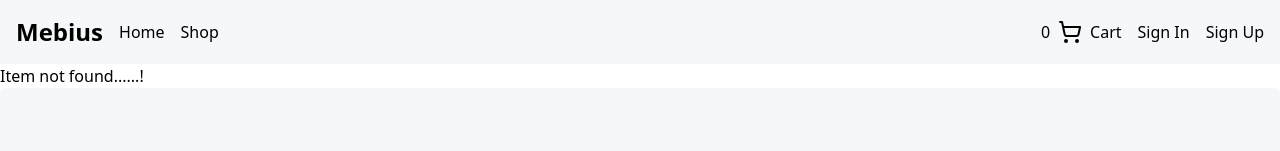
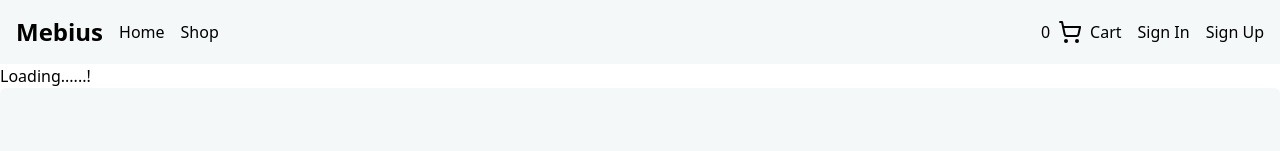
Before and after one commit to nimesha-savinda/webstore-frontend, a React (Vite) app: page /product/1 in a window 1280 px wide. Shown: the top 151 px of the page. Built offline with nearby package versions, Linux system fonts and the light colour scheme; no server answers.

Commit message:
loading msg updated

```diff
--- a/src/assets/pages/ProductDetails.jsx
+++ b/src/assets/pages/ProductDetails.jsx
@@ -16,7 +16,7 @@ function ProductDetails() {
 
   const selectedItem = Products.find(item => item._id === id);
   if (!selectedItem) {
-    return <div>Item not found......!</div>;
+    return <div>Loading......!</div>;
   }
 
 
```
